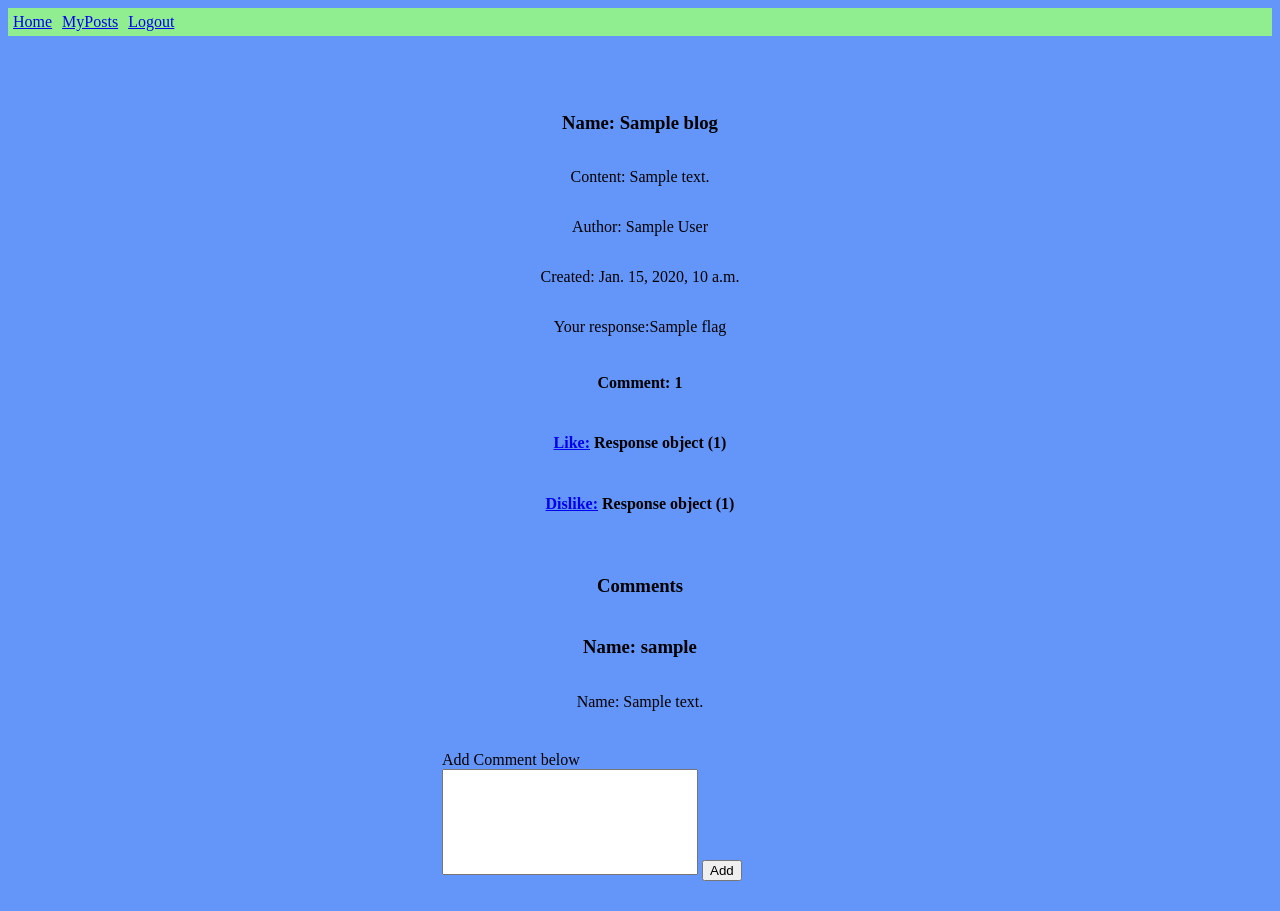
After one commit to Rajeev38/Blogs, a Django app: template post/templates/details.html in a window 1280 px wide. The commit adds this page. Run offline with Django 3.2, Linux system fonts and the light colour scheme; tables that the repository leaves empty hold one stand-in row (values such as "Sample post"); the template is opened without the code that fills it: values that come from a table or form of the project are taken from there, most other values are stand-ins (such as "Sample title", 1, 10 or a date in 2020); data that the repository does not hold is empty.

Commit message:
Modification and view added

```diff
--- a/post/models.py
+++ b/post/models.py
@@ -14,9 +14,6 @@ class Blog(models.Model):
     def __str__(self):
         return (self.name)
 
-    def count(self,b):
-        return Blog.objects.filter(Comment__blog=b).count()
-
 class Comment(models.Model):
     blog = models.ForeignKey(Blog,on_delete=models.CASCADE)
     user = models.ForeignKey(User,on_delete=models.CASCADE)
@@ -31,4 +28,4 @@ class Response(models.Model) :
     blog = models.ForeignKey(Blog,on_delete=models.CASCADE)
     user = models.ForeignKey(User,on_delete=models.CASCADE)
     like_or_not = models.BooleanField()
-    response_date = models.DateTimeField()
+    response_date = models.DateTimeField(auto_now_add=True)
--- a/post/templates/base.html
+++ b/post/templates/base.html
@@ -2,7 +2,6 @@
 <html lang="en">
 <head>
     {% load static %}
-    <script  type="text/javascript" src="{% static 'post/main.js' %}"></script>
     <link rel="stylesheet" type="text/css" href="{%static 'post/main.css' %}">
     <meta charset="UTF-8">
     <title>{% block title %} Base {% endblock %}</title>
--- /dev/null
+++ b/post/templates/details.html
@@ -0,0 +1,42 @@
+{% extends 'base.html' %}
+
+{% block title %} Home {% endblock%}
+
+{% block main %}
+    <main class="div3">
+        <section id="allposts">
+            <section id="columns">
+                <div class="div4">
+                    <h1>Name: {{blog.name}}</h1>
+                    <p>Content: {{blog.content}}</p>
+                    <p>Author: {{blog.author}}</p>
+                    <p>Created: {{blog.created_at}}</p>
+                    <p>Your response:{{flag}}</p>
+                    <h4>Comment: {{count}}</h4>
+                    <h4><a href="{% url 'like' blog.id %}" name="like">Like:</a> {{response1}}</h4>
+                    <h4><a href="{% url 'dislike' blog.id %}" name="dislike">Dislike:</a> {{response2}}</h4>
+                </div>
+                <center><h1>Comments</h1></center>
+                {% for i in comments %}
+                   <div class="div4">
+                       <h1>Name: {{i.user.username}}</h1>
+                       <p>Name: {{i.comment_text}}</p>
+                   </div>
+                {% endfor %}
+                <div class="div4">
+                   <form action="{% url 'addcomment' blog.id %}" method="post" id="createcomment">
+                      {% csrf_token %}
+                      <label for="content">Add Comment below</label>
+                      <textarea name="content"></textarea>
+                      <input type="submit" value="Add">
+                   </form>
+                </div>
+            </section>
+        </section>
+    </main>
+{% endblock %}
+
+{% block register%}
+<div class="div1"><a href="{% url 'myblogs' %}">MyPosts</a></div>
+<div class="div1"><a href="{% url 'logout'%}">Logout</a></div>
+{%  endblock %}
--- a/post/templates/myblogs.html
+++ b/post/templates/myblogs.html
@@ -10,6 +10,8 @@
                        <p>Content: {{i.content}}</p>
                        <p>Author: {{i.author}}</p>
                        <p>Created: {{i.created_at}}</p>
+                       <a href="{% url 'addcomment' i.id %}">View</a>
+                       <p><a href="{% url 'modify_view' i.id %}" name="like">Modify</a></p>
                    </div>
                     {% endfor %}
             </section>
@@ -17,6 +19,7 @@
 {% endblock %}
 
 {% block register%}
+<div class="div1"><a href="{% url 'myblogs' %}">MyPosts</a></div>
 <form action="{% url 'logout'%}" method="post">
     {% csrf_token %}
     <div>
--- a/post/urls.py
+++ b/post/urls.py
@@ -7,6 +7,13 @@ urlpatterns = [
     path('createblog/',views.createblog,name='createblog'),
     path('showblogs/',views.showblogs,name='blogs'),
     path('myblogs/',views.myblogs,name='myblogs'),
+    path('addcomment/<int:id>/',views.addcomment,name='addcomment'),
+    path('details/<int:id>',views.detail_view,name='details'),
+    path('like/<int:id>',views.like_view,name='like'),
+    path('dislike/<int:id>',views.dislike_view,name='dislike'),
+    path('modify/<int:id>',views.modify_view,name='modify_view'),
+    path('modified/',views.modified,name='modified'),
+    #path('quickview/',views.quick_view,name='quick_view'),
     path('logout/',views.logout_view,name='logout')
 
 ]
```
Also changed, not shown: post/static/post/main.css (+9 -0 lines), post/static/post/main.js (deleted, +0 -8 lines), post/templates/blogs.html (+5 -9 lines), post/templates/modify.html (added, +19 -0 lines), post/views.py (+82 -3 lines), db.sqlite3 (deleted), post/migrations/0001_initial.py (deleted), post/static/media/solid-color-background-1.jpg (deleted).
